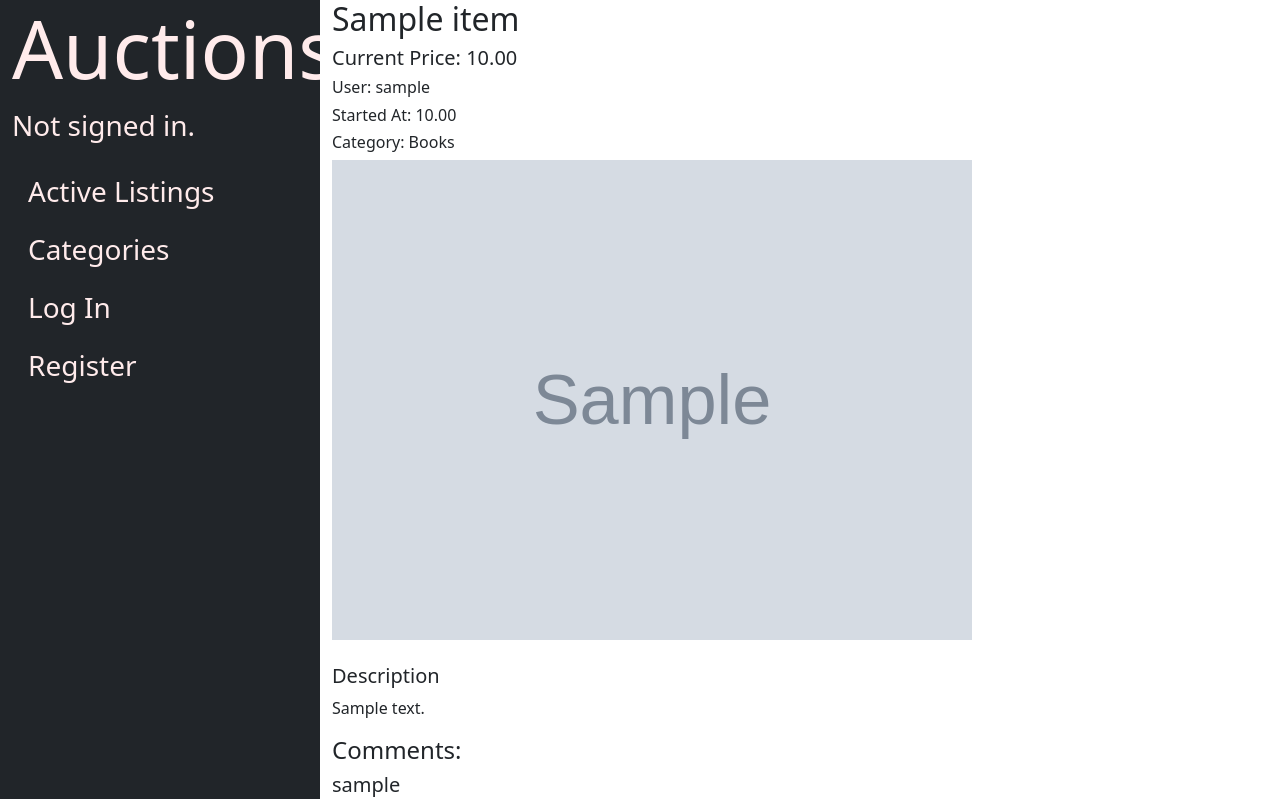
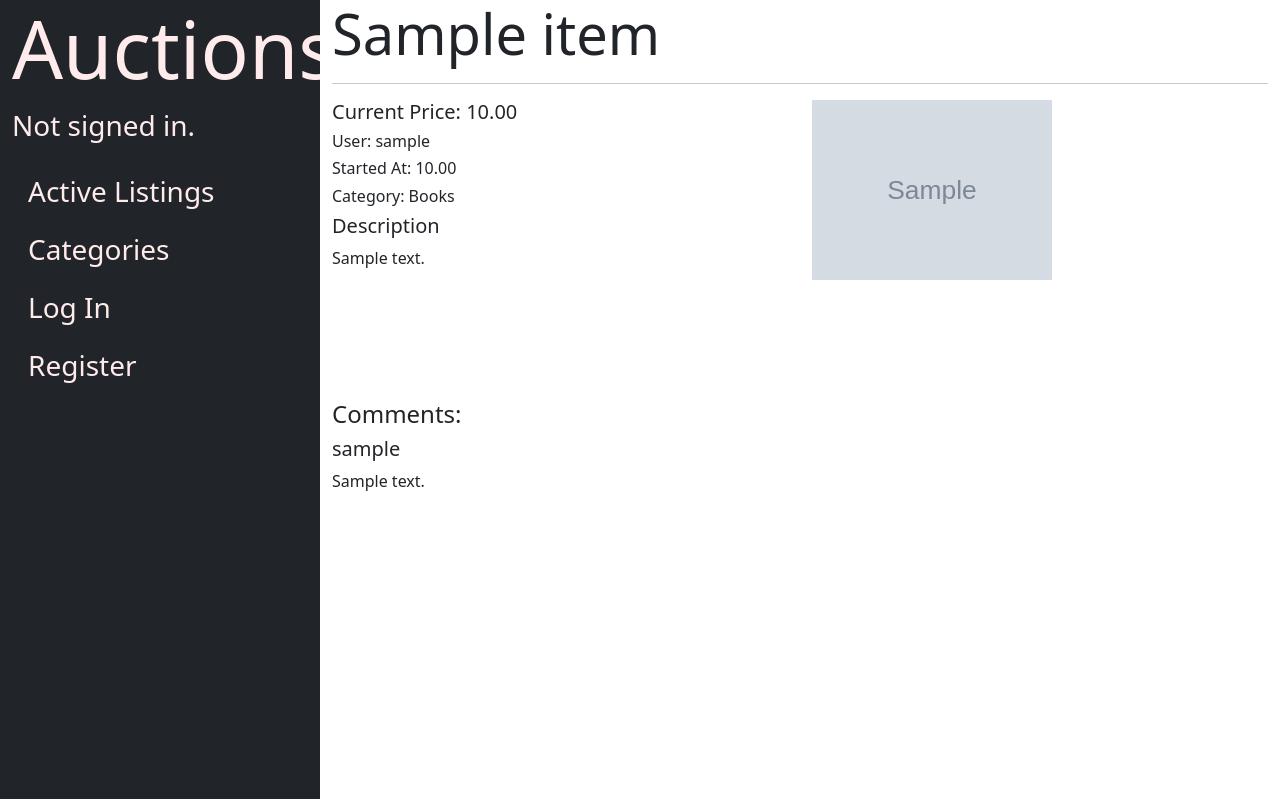
Before and after one commit to vladilchenko/commerce, a Django app: page /show/1 in a window 1280 px wide. Shown: the top 799 px of the page. Run offline with Django 3.2, Linux system fonts and the light colour scheme; tables that the repository leaves empty hold one stand-in row (values such as "Sample post"); grey boxes marked "Sample" are stand-in pictures.

Commit message:
Added styles to show page

```diff
--- a/auctions/templates/auctions/show.html
+++ b/auctions/templates/auctions/show.html
@@ -2,40 +2,22 @@
 
 {% block body %}
 
-<h2> {{ item.title }}</h2>
+<h2 class="display-4"> {{ item.title }}</h2>
+<hr>
+
+<div class="row">
+    <div class="col-sm-6">
         {% if item.bids.last.price %}
             <h5>Current Price: {{ item.bids.last.price }}</h5>
         {% else %}
             <h5>Current Price: {{ item.start_price }}</h5>
         {% endif %}
+
         <h6>User: {{ item.user.username }}</h6>
         <h6>Started At: {{ item.start_price }}</h6>
         <h6>Category: {{ item.get_category_display }}</h6>
-{% if item.image %}
-    <img src= {{ item.image }} class="item-image" width="20%" height="26%">
-{% endif %}
-<br/><br/>
-<h5>Description</h5>
-<p>{{ item.description }}</p>
-
-<h4>Comments:</h4>
-{% for comment in item.comments.all %}
-    <div>
-        <h5>{{ comment.user.username }}</h5>
-        <p>{{ comment.text }}</p>
-    </div>
-
-{% endfor %}
 
         {% if user.is_authenticated %}
-
-    <form method="post" action="{% url 'show' item.pk %}">
-        {% csrf_token %}
-        <input type="hidden" name="action" value="comment">
-        <textarea name="message" rows="6" cols="80"></textarea>
-        <input type="submit" value="Leave a comment !"/>
-    </form>
-
             {% if item not in user.items.all %}
                 {% if item.status != "closed" %}
                     <form method="post" action="{% url 'bid' %}">
@@ -86,4 +68,36 @@
             {% endif %}
         {% endif %}
 
+        <h5>Description</h5>
+        <p>{{ item.description }}</p>
+    </div>
+
+    <div class="col-sm-6">
+        {% if item.image %}
+            <img src= {{ item.image }} class="item-image" width="20%" height="26%">
+        {% endif %}
+    </div>
+</div>
+
+<div class="row">
+    <h4>Comments:</h4>
+    {% for comment in item.comments.all %}
+        <div>
+            <h5>{{ comment.user.username }}</h5>
+            <p>{{ comment.text }}</p>
+        </div>
+
+    {% endfor %}
+
+    {% if user.is_authenticated %}
+
+        <form method="post" action="{% url 'show' item.pk %}">
+            {% csrf_token %}
+            <input type="hidden" name="action" value="comment">
+            <textarea name="message" rows="6" cols="80"></textarea>
+            <input type="submit" value="Leave a comment !"/>
+        </form>
+    {% endif %}
+</div>
+
 {% endblock %}
```
Lines whose indentation alone changed are shown as unchanged.
